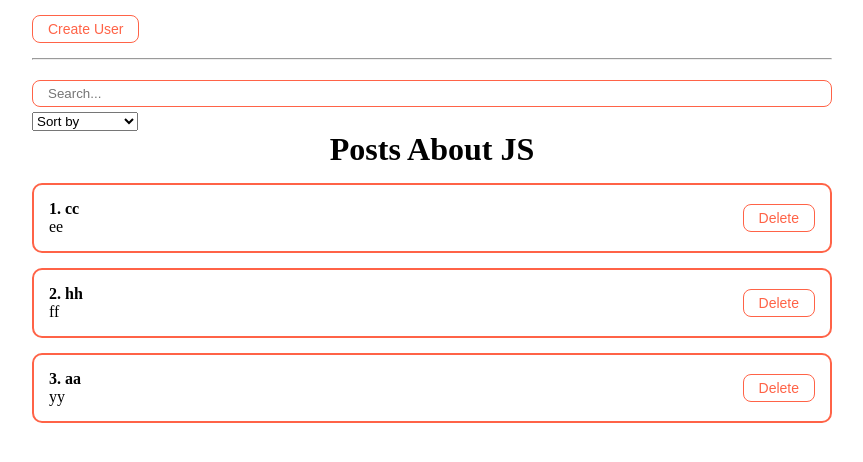
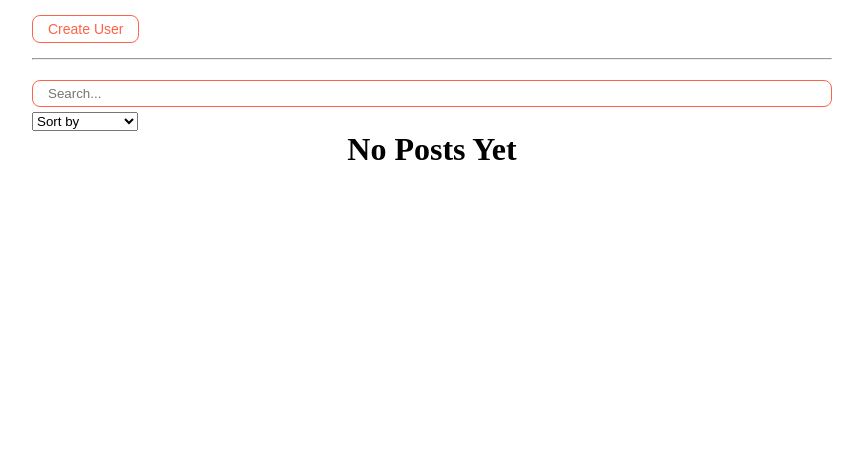
Before and after one commit to Presnia/react-fund-course-nd, a React (Create React App) app: page / in a window 1280 px wide. Shown: the top 462 px of the page, without its empty margins (208-1071 px from the left). Built offline with nearby package versions, Linux system fonts and the light colour scheme.

Commit message:
App.js has been decomposed and the sorting and filtering logic is moved

```diff
--- a/src/App.js
+++ b/src/App.js
@@ -1,30 +1,17 @@
-import {useMemo, useState} from "react";
+import {useState} from "react";
 import PostList from "./components/PostList/PostList";
 import PostForm from "./components/PostForm/PostForm";
 import PostFilter from "./components/PostFilter/PostFilter";
 import MyModal from "./components/UI/MyModal/MyModal";
+import MyButton from "./components/UI/button/MyButton";
+import {usePosts} from "./hooks/usePosts";
 import './App.css';
-import MyButton from "./components/UI/button/MyButton";
 
 function App() {
-  const [posts, setPosts] = useState([
-      {id: 1, title: 'cc', body: 'ee'},
-      {id: 2, title: 'hh', body: 'ff'},
-      {id: 3, title: 'aa', body: 'yy'}
-  ]);
+  const [posts, setPosts] = useState([]);
   const [filter, setFilter] = useState({sort: '', query: ''});
   const [modal, setModal] = useState(false);
-
-  const sortedPosts = useMemo(() => {
-      if(filter.sort) {
-          return [...posts].sort((a, b) => a[filter.sort].localeCompare(b[filter.sort]));
-      }
-      return posts;
-  }, [filter.sort, posts]);
-
-  const sortedAndSearchedPosts = useMemo(() => {
-      return sortedPosts.filter(post => post.title.toLowerCase().includes(filter.query));
-  }, [filter.query, sortedPosts]);
+  const sortedAndSearchedPosts = usePosts(posts, filter.sort, filter.query);
 
   const createPost = (newPost) => {
       setPosts([...posts, newPost]);
--- /dev/null
+++ b/src/hooks/usePosts.js
@@ -0,0 +1,22 @@
+import {useMemo} from "react";
+
+export const useSortedPosts = (posts, sort) => {
+    const sortedPosts = useMemo(() => {
+        if(sort) {
+            return [...posts].sort((a, b) => a[sort].localeCompare(b[sort]));
+        }
+        return posts;
+    }, [sort, posts]);
+
+    return sortedPosts;
+}
+
+export const usePosts = (posts, sort, query) => {
+    const sortedPosts = useSortedPosts(posts, sort);
+
+    const sortedAndSearchedPosts = useMemo(() => {
+        return sortedPosts.filter(post => post.title.toLowerCase().includes(query));
+    }, [query, sortedPosts]);
+
+    return sortedAndSearchedPosts;
+}
```
